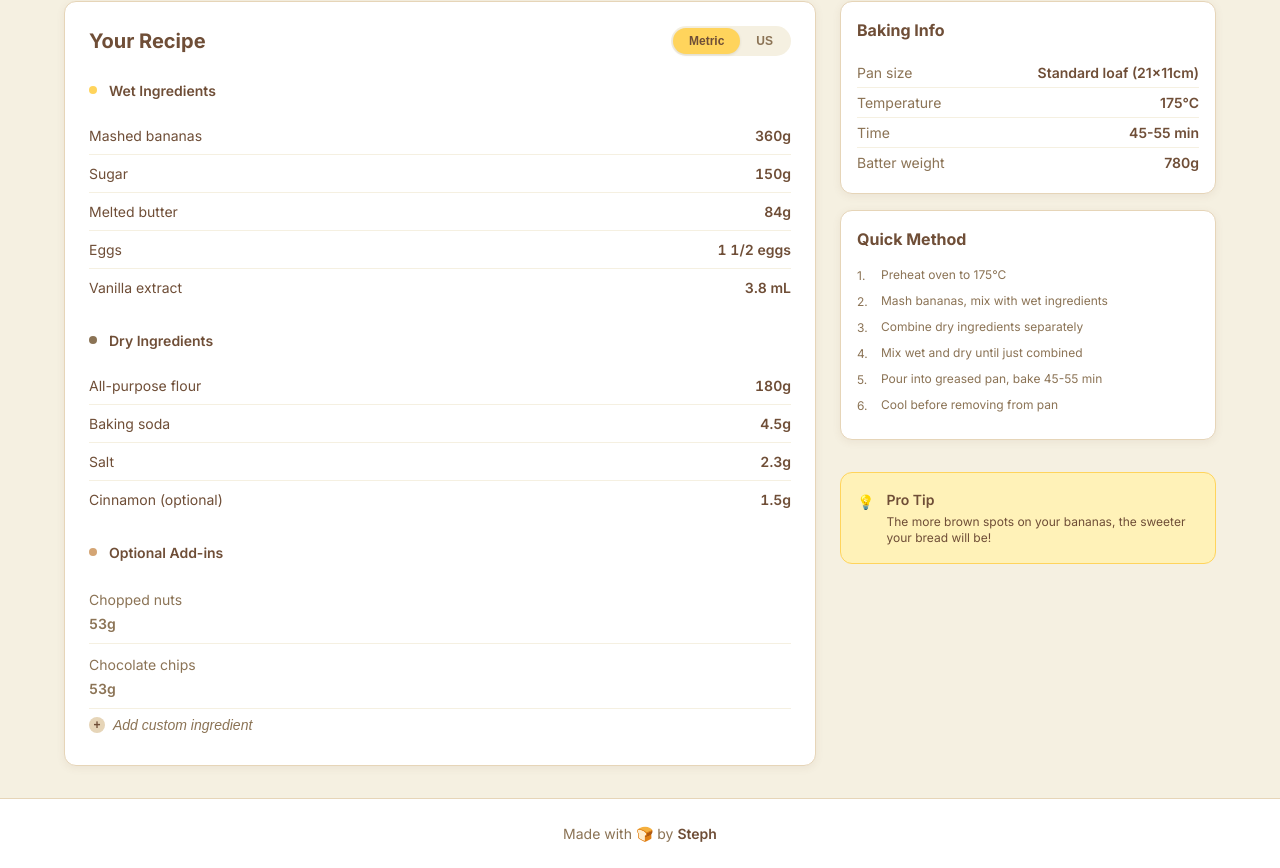
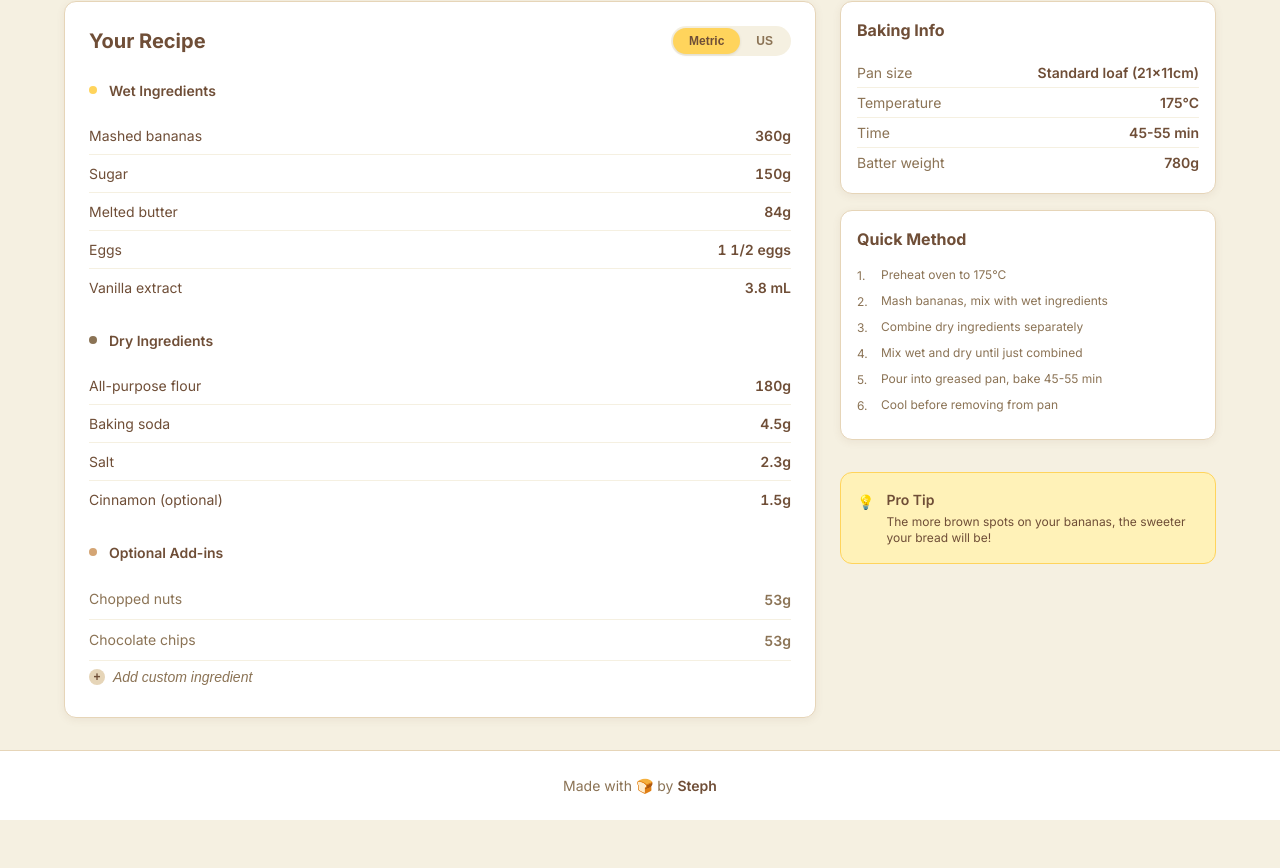
Before and after one commit to titania-nz/banana-bread-calculator, a React (Vite) app: page / in a window 1280 px wide. Shown: the part 613-1481 px from the top of the page. After the commit the page ends 1433 px from the top, so only its background shows below. Built offline with nearby package versions, Linux system fonts and the light colour scheme.

Commit message:
Revert Custom Ingredient Format

```diff
--- a/src/App.tsx
+++ b/src/App.tsx
@@ -439,7 +439,6 @@
               <ul className="ingredient-list">
                 {optionalAddIns.map((ingredient, index) => (
                   <li key={ingredient.id || index} className="ingredient-item optional">
-                    <div className="flex items-center justify-between w-full">
                     <span className="ingredient-name">{ingredient.name}</span>
                     <div className="flex items-center gap-2">
                       <span className="ingredient-amount">{ingredient.value}</span>
@@ -452,7 +451,6 @@
                           ×
                         </button>
                       )}
-                      </div>
                     </div>
                   </li>
                 ))}
@@ -491,7 +489,7 @@
                           </select>
                         </div>
                       </div>
-                      <div className="flex gap-1">
+                      <div className="flex items-center gap-1">
                         <button
                           onClick={addCustomMixin}
                           className="custom-mixin-add-btn"
```
Lines whose indentation alone changed are shown as unchanged.
